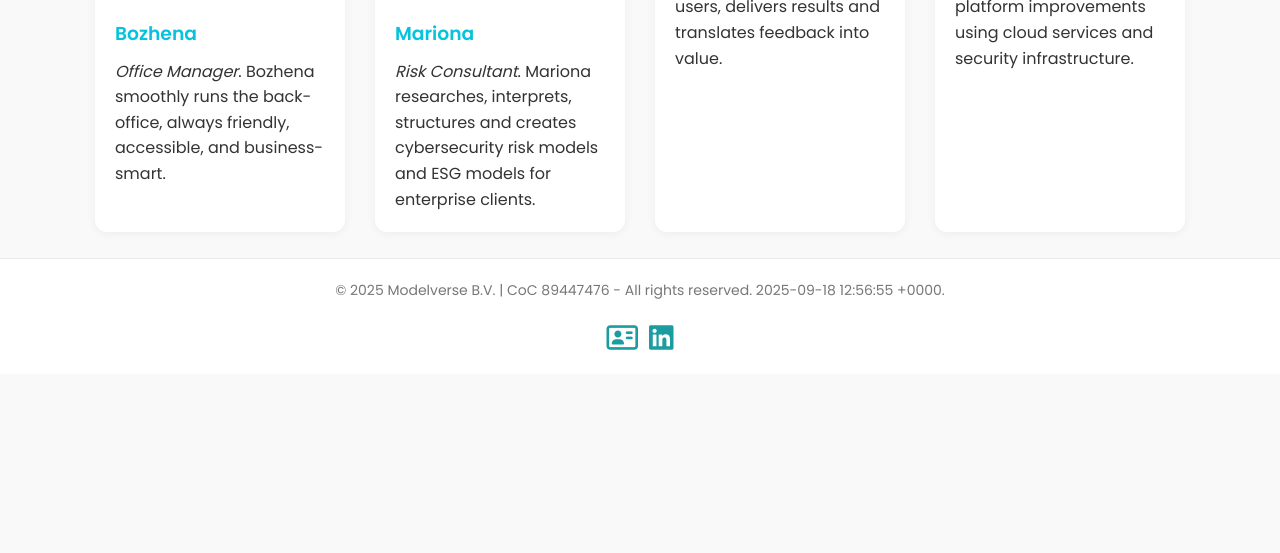
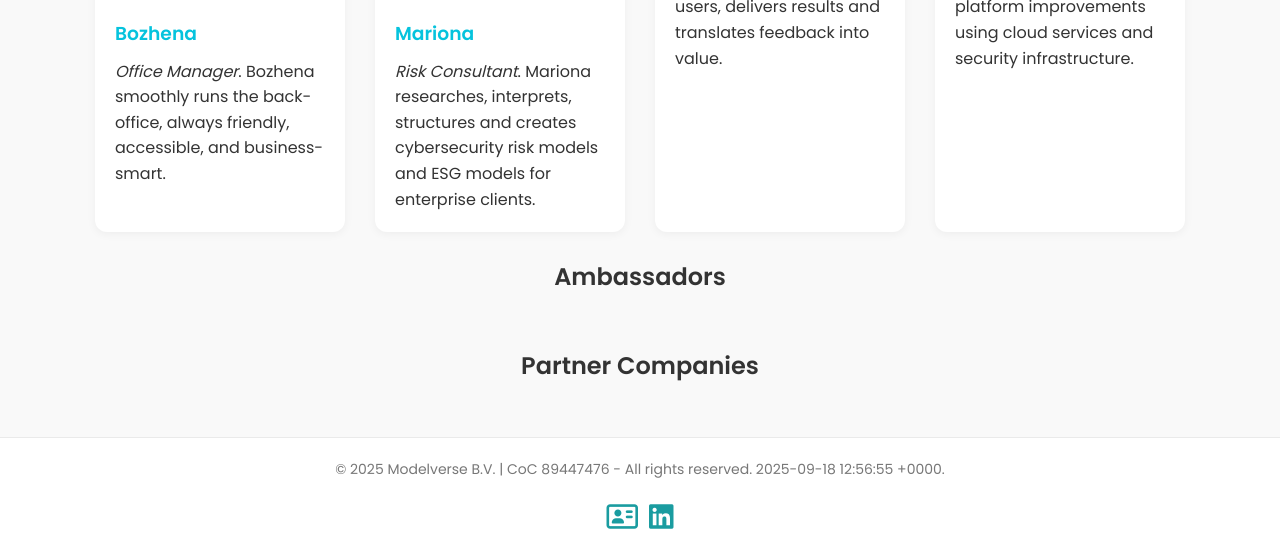
Before and after one commit to daanl63/MVVTS-jekyll, a Jekyll site: the page built from team.html, in a window 1280 px wide and 900 px high, scrolled down 1252 px, cut to the strip 347-900 px from the top of the window. Built offline with Jekyll 4.4.1, drawn with Linux system fonts in a browser that asks for light colours; nearby versions of some CDN libraries; before the commit the page ends 1973 px from its top, so only the background shows below that.

Commit message:
Update teams.yaml

```diff
--- a/_data/teams.yaml
+++ b/_data/teams.yaml
@@ -2,3 +2,7 @@
   key: pt
 - name: Extended Team
   key: ext
+- name: Ambassadors
+  key: am
+- name: Partner Companies
+  key: pc
```
